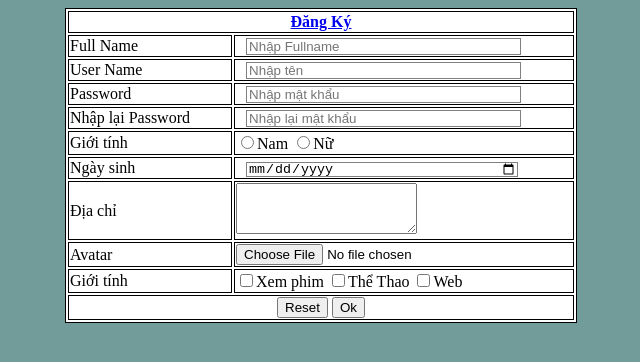
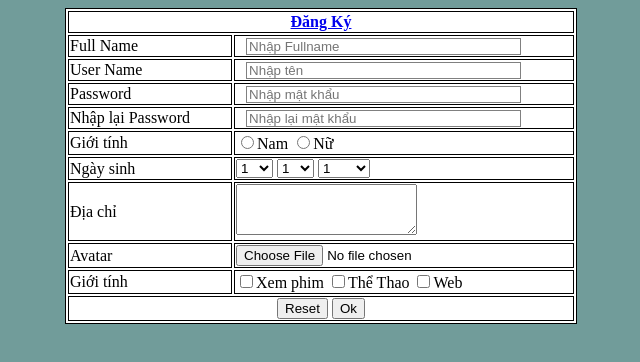
Before and after one commit to Gunbon223/java23x1, a plain HTML site: page b2/index.html in a window 1280 px wide. Shown: the whole page, without its empty margins (319-959 px from the left). Drawn offline with Linux system fonts and the light colour scheme.

Commit message:
Update b2.html

```diff
--- a/b2/index.html
+++ b/b2/index.html
@@ -70,9 +70,49 @@
       <tr>
         <td>Ngày sinh</td>
         <td>
-          <form action="">
-            <input class="input" type="date" />
-          </form>
+          <select name="Ngày">
+            <option value="01">1</option>
+            <option value="02">2</option>
+            <option value="03">3</option>
+            <option value="04">4</option>
+            <option value="05">5</option>
+            <option value="06">6</option>
+            <option value="07">7</option>
+            <option value="08">8</option>
+            <option value="09">9</option>
+            <option value="10">10</option>
+            <option value="11">11</option>
+            <option value="12">12</option>
+       </select>
+        <select name="Tháng">
+            <option value="01">1</option>
+            <option value="02">2</option>
+            <option value="03">3</option>
+            <option value="04">4</option>
+            <option value="05">5</option>
+            <option value="06">6</option>
+            <option value="07">7</option>
+            <option value="08">8</option>
+            <option value="09">9</option>
+            <option value="10">10</option>
+            <option value="11">11</option>
+            <option value="12">12</option>
+        </select>
+
+    <select name="Năm">
+        <option value="01">1</option>
+        <option value="02">2003</option>
+        <option value="03">2005</option>
+        <option value="04">2006</option>
+        <option value="05">2004</option>
+        <option value="06">2007</option>
+        <option value="07">2008</option>
+        <option value="08">2009</option>
+        <option value="09">2013</option>
+        <option value="10">2014</option>
+        <option value="11">2016</option>
+        <option value="12">2023</option>
+    </select>
         </td>
       </tr>
 
```
